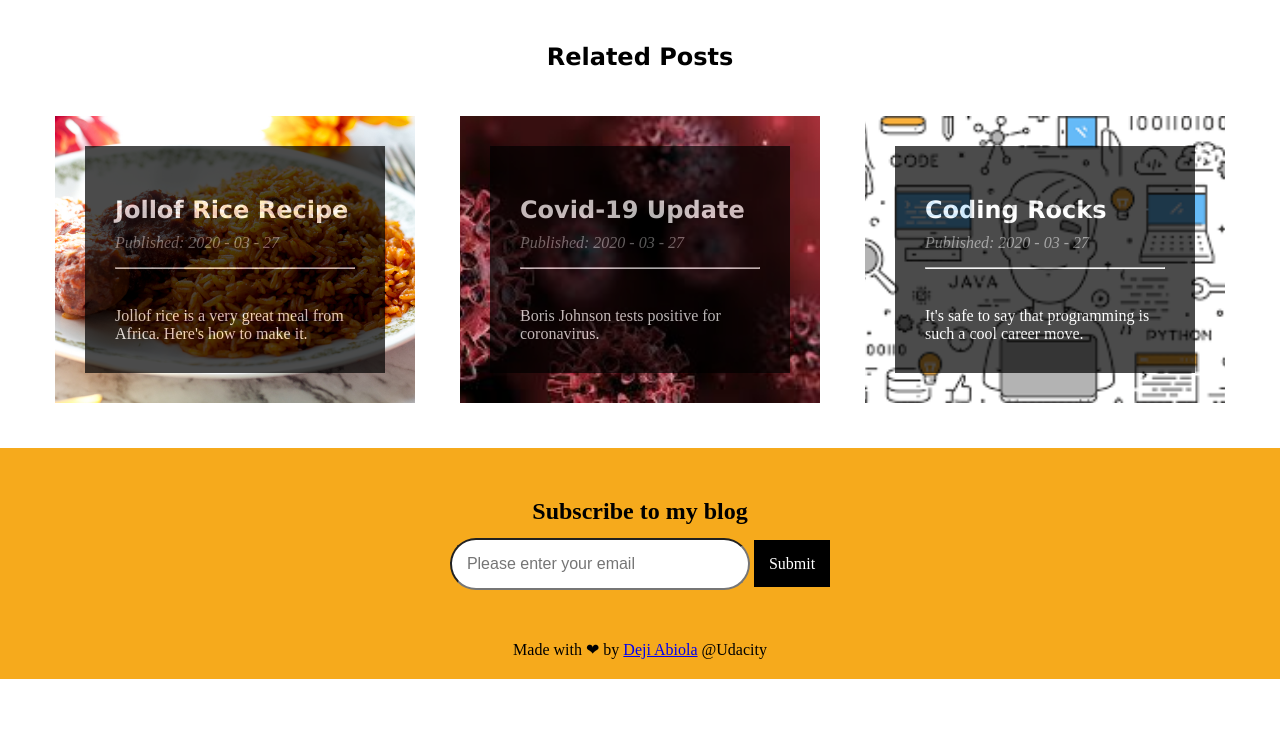
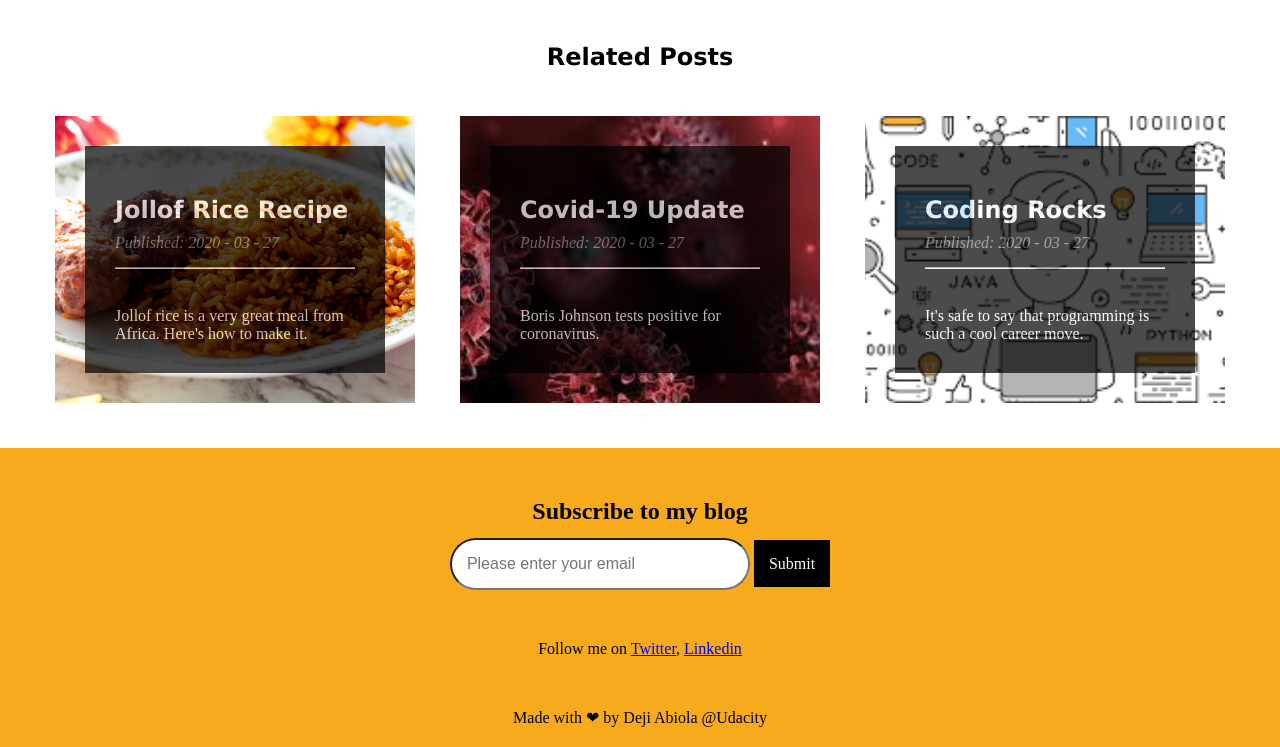
Before and after one commit to dejiabiola/Udacity_blog_page_task, a plain HTML site: page blog_post.html in a window 1280 px wide. Shown: the part 1217-1964 px from the top of the page. Before the commit the page ends 1896 px from the top, so only its background shows below. Drawn offline with Linux system fonts and the light colour scheme.

Commit message:
update blogpost footer

```diff
--- a/blog_post.html
+++ b/blog_post.html
@@ -122,7 +122,10 @@
       <input type="email" name="email-subscribe" id="email-subscribe" placeholder="Please enter your email">
       <a href="#" class="submit">Submit</a>
     </section>
-    <p>Made with &#10084; by <a href="https://twitter.com/deji_abiola">Deji Abiola</a> @Udacity</p>
+    <section class="social">
+      <p>Follow me on <a href="https://twitter.com/deji_abiola">Twitter</a>, <a href="https://www.linkedin.com/in/adedeji-abiola-077072108/">Linkedin</a></p>
+    </section>
+    <p>Made with &#10084; by <a >Deji Abiola</a> @Udacity</p>
   </footer>
 
 </body>
```
